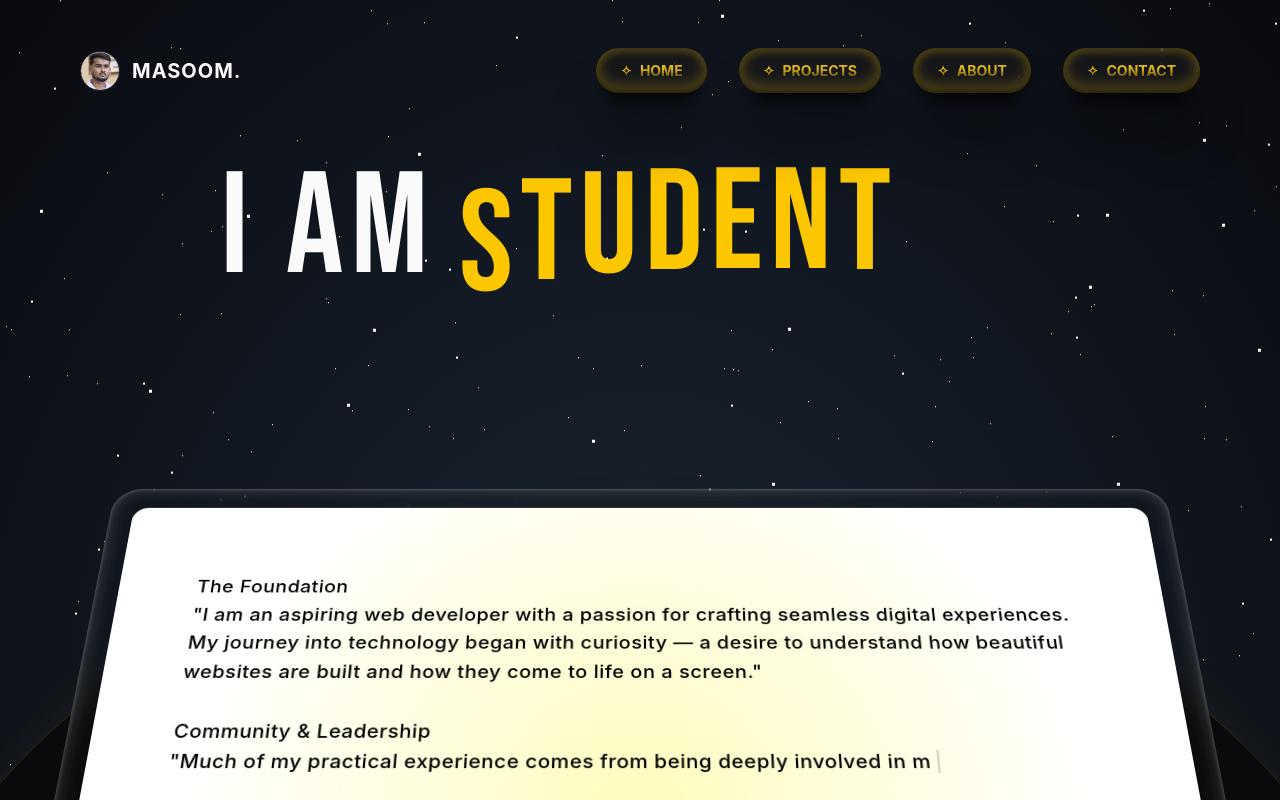
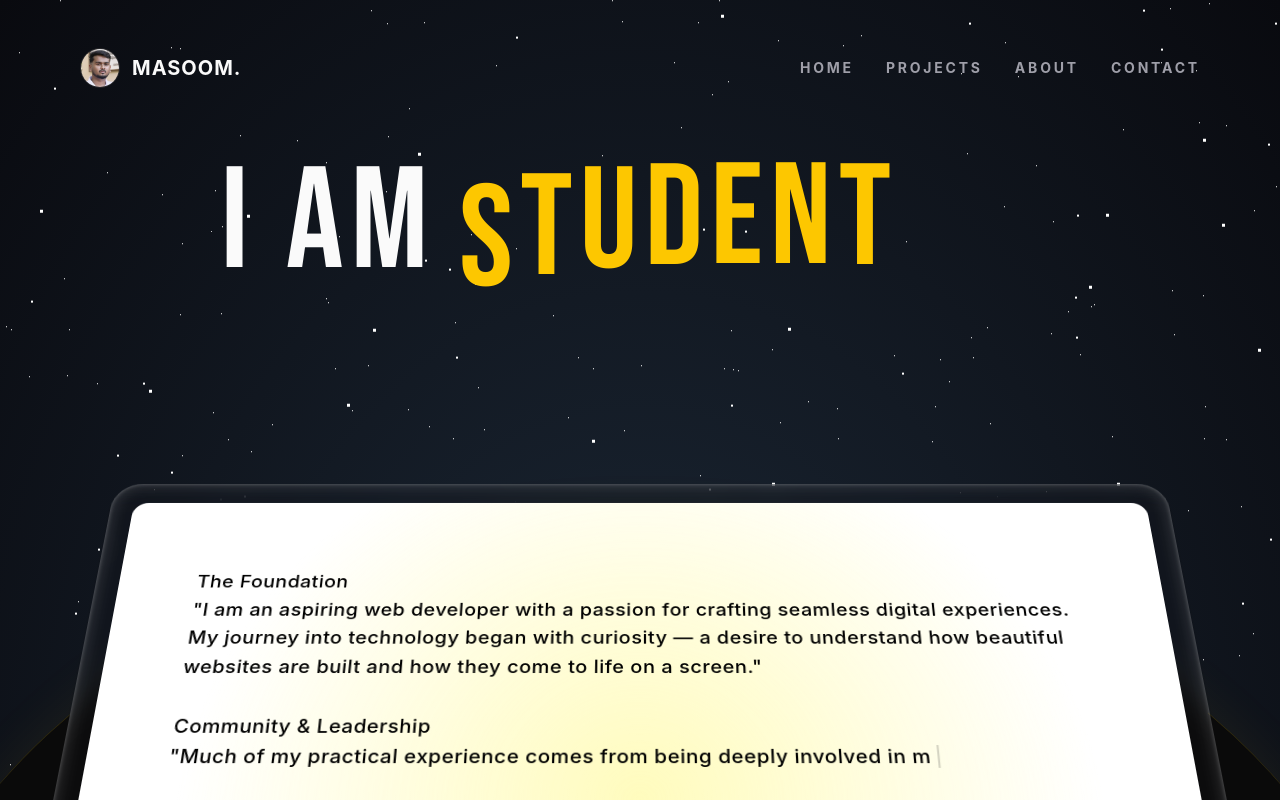
Before and after one commit to masoompersonal3/MyF, a React (Vite) app in the folder frontend/: page / in a window 1280 px wide. Shown: the top 800 px of the page. Built offline with nearby package versions, Linux system fonts and the light colour scheme.

Commit message:
Replace weird StardustButton with elegant minimal nav links in header

```diff
--- a/frontend/src/components/ui/minimalist-hero.tsx
+++ b/frontend/src/components/ui/minimalist-hero.tsx
@@ -36,10 +36,13 @@ export const MinimalistHero = ({
         </motion.div>
         <div className="hidden items-center space-x-8 md:flex">
           {navLinks.map((link) => (
-            <a key={link.label} href={link.href}>
-              <StardustButton className="uppercase">
-                {link.label}
-              </StardustButton>
+            <a
+              key={link.label}
+              href={link.href}
+              className="text-sm font-bold tracking-[0.2em] text-zinc-400 hover:text-yellow-400 transition-colors uppercase relative group"
+            >
+              {link.label}
+              <span className="absolute -bottom-2 left-0 w-0 h-[2px] bg-yellow-400 transition-all duration-300 group-hover:w-full"></span>
             </a>
           ))}
         </div>
```
